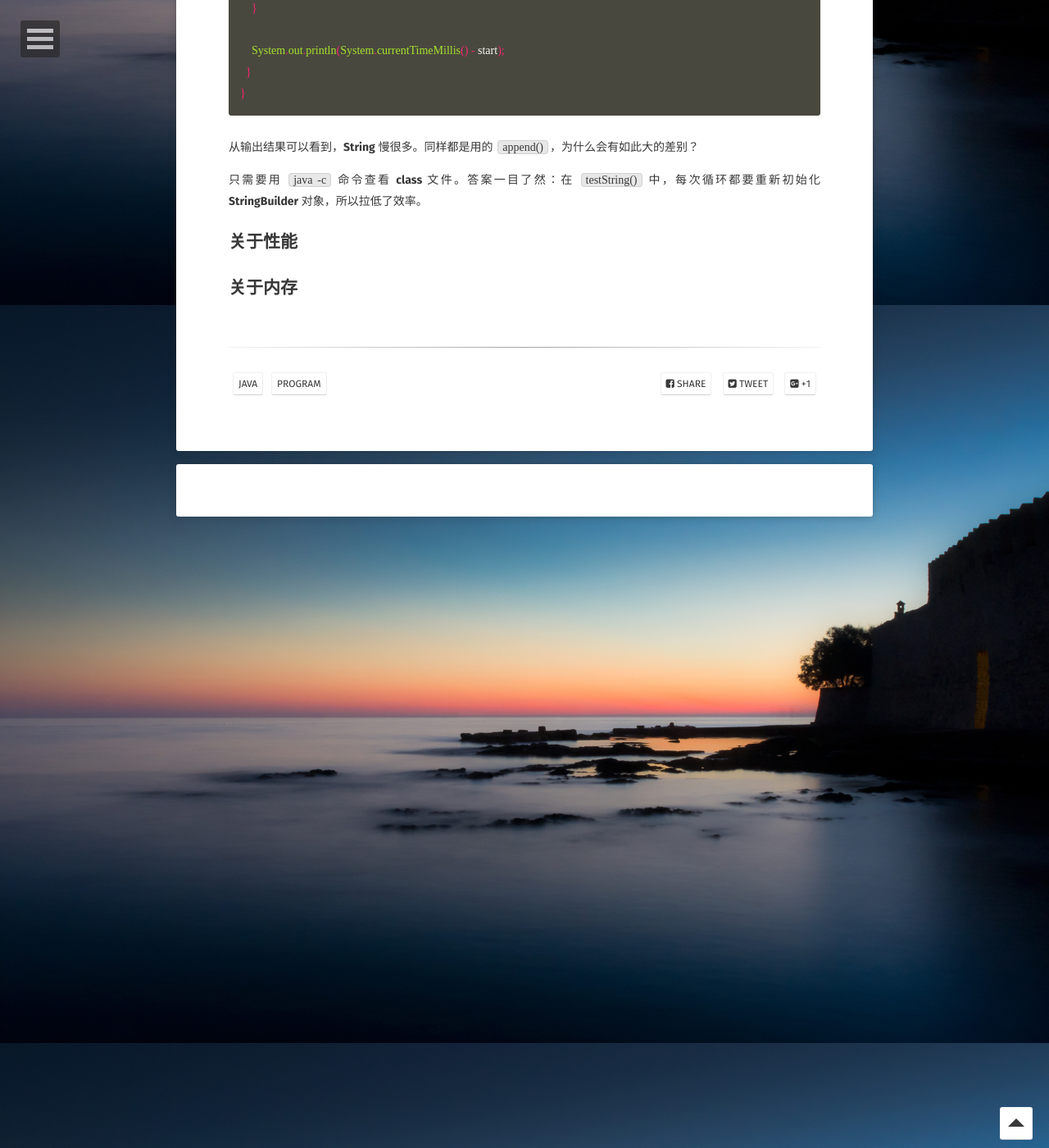
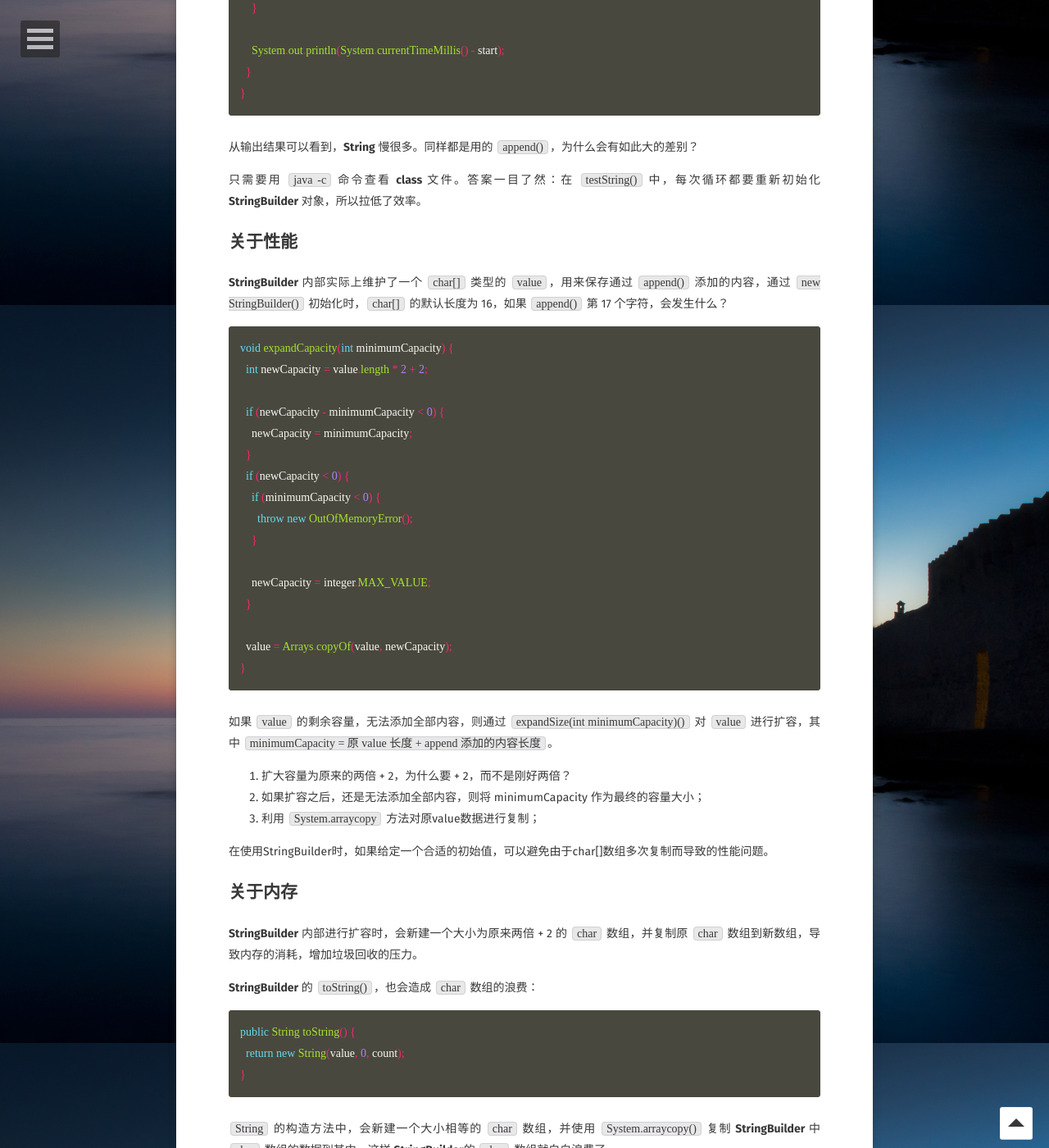
Before and after one commit to AurevoirXavier/deprecated-AurevoirXavier.github.io, a Jekyll site: the page built from _posts/2017-4-28-stringStringBufferStringBuilder.md, in a window 1280 px wide and 1400 px high, scrolled down 3228 px. Shown: the whole window at 82% size. Built offline with Jekyll 4.4.1, drawn with Linux system fonts in a browser that asks for light colours; some web fonts are replaced; comment, search, counter and statistics services are not loaded; some of the changed text lies outside the part shown.

Commit message:
20:46/04/28/17

````diff
--- a/_posts/2017-4-28-stringStringBufferStringBuilder.md
+++ b/_posts/2017-4-28-stringStringBufferStringBuilder.md
@@ -145,4 +145,78 @@ public class Test {
 
 ## 关于性能
 
+**StringBuilder** 内部实际上维护了一个 `char[]` 类型的 `value`，用来保存通过 `append()` 添加的内容，通过 `new StringBuilder()` 初始化时，`char[]` 的默认长度为 16，如果 `append()` 第 17 个字符，会发生什么？
+
+```java
+void expandCapacity(int minimumCapacity) {
+  int newCapacity = value.length * 2 + 2;
+
+  if (newCapacity - minimumCapacity < 0) {
+    newCapacity = minimumCapacity;
+  }
+  if (newCapacity < 0) {
+    if (minimumCapacity < 0) {
+      throw new OutOfMemoryError();
+    }
+
+    newCapacity = integer.MAX_VALUE;
+  }
+
+  value = Arrays.copyOf(value, newCapacity);
+}
+```
+
+如果 `value` 的剩余容量，无法添加全部内容，则通过 `expandSize(int minimumCapacity)()` 对 `value` 进行扩容，其中 `minimumCapacity = 原 value 长度 + append 添加的内容长度`。
+
+1. 扩大容量为原来的两倍 + 2，为什么要 + 2，而不是刚好两倍？
+2. 如果扩容之后，还是无法添加全部内容，则将 minimumCapacity 作为最终的容量大小；
+3. 利用 `System.arraycopy` 方法对原value数据进行复制；
+
+在使用StringBuilder时，如果给定一个合适的初始值，可以避免由于char[]数组多次复制而导致的性能问题。
+
 ## 关于内存
+
+**StringBuilder** 内部进行扩容时，会新建一个大小为原来两倍 + 2 的 `char` 数组，并复制原 `char` 数组到新数组，导致内存的消耗，增加垃圾回收的压力。
+
+**StringBuilder** 的 `toString()`，也会造成 `char` 数组的浪费：
+
+```java
+public String toString() {
+  return new String(value, 0, count);
+}
+```
+
+`String` 的构造方法中，会新建一个大小相等的 `char` 数组，并使用 `System.arraycopy()` 复制 **StringBuilder** 中 `char` 数组的数据到其中，这样 **StringBuilder**的 `char` 数组就白白浪费了。
+
+**重用StringBuilder**
+
+```java
+public class RStringBuilder {
+  private final StringBuilder stringBuilder;
+
+  public StringBuilderHolder(int size) {
+    stringBuilder = new StringBuilder(size);
+  }
+
+  public StringBuilder reset() {
+    stringBuilder.setLength(0);
+
+    return stringBuilder;
+  }
+}
+```
+
+通过 `stringBuilder.setLength(0)` 可以把 `char` 数组的内存区域设置为 `0`，这样 `char` 数组重复使用，为了避免并发访问，可以在 `ThreadLocal` 中使用 **RStringBuilder**：
+
+```java
+private static final ThreadLocal<RStringBuilder> stringBuilder = new ThreadLocal<RStringBuilder>() {
+  @Override
+  protected RStringBuilder initialValue() {
+    return new RStringBuilder(256);
+  }
+};
+
+StringBuilder demoStringBuilder = stringBuilder.get().reset();
+```
+
+不过这种方式也存在一个弊端，**StringBuilder** 实例的内存空间一直不会被垃圾回收，如果 `char` 数组在某次操作中被扩容到一个很大的值，可能之后很长一段时间都不会用到如此大的空间，就会造成内存的浪费。
````
